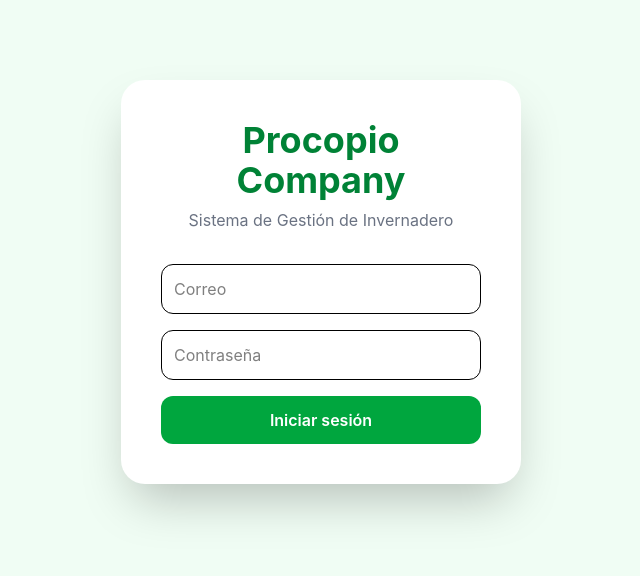
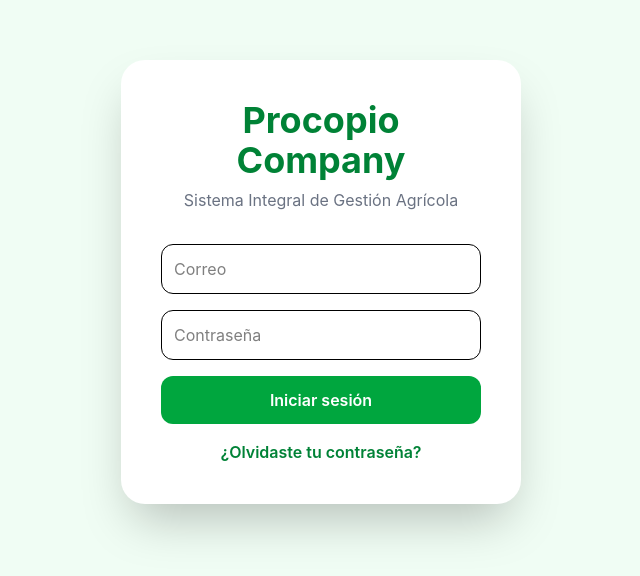
Before and after one commit to Gael0831/procopio-company, a React app in the folder frontend/: page /procopio_company/ in a window 1280 px wide. Shown: the part 118-694 px from the top of the page, without its empty margins (319-959 px from the left). Built offline with nearby package versions, Linux system fonts and the light colour scheme; no server answers; the HTML template or start-up script is replaced by a standard one.

Commit message:
Agregar recuperacion de contraseña

```diff
--- a/frontend/src/pages/Login.jsx
+++ b/frontend/src/pages/Login.jsx
@@ -23,27 +23,19 @@ function Login() {
         }
 
         try {
+            const respuesta = await API.post('/usuarios/login', {
+                correo,
+                password
+            });
 
-            const respuesta = await API.post(
-                '/usuarios/login',
-                {
-                    correo,
-                    password
-                }
-            );
-
-            if(respuesta.data.success){
-
+            if (respuesta.data.success) {
                 Swal.fire({
                     icon: 'success',
                     title: 'Bienvenido',
                     text: respuesta.data.mensaje
                 });
 
-                localStorage.setItem(
-                    'token',
-                    respuesta.data.token
-                );
+                localStorage.setItem('token', respuesta.data.token);
 
                 localStorage.setItem(
                     'usuario',
@@ -51,40 +43,96 @@ function Login() {
                 );
 
                 navigate('/dashboard');
-
-            }else{
-
+            } else {
                 Swal.fire({
                     icon: 'error',
                     title: 'Error',
                     text: respuesta.data.mensaje
                 });
-
             }
 
         } catch (error) {
-
             Swal.fire({
                 icon: 'error',
                 title: 'Error de conexión',
-                text: 'No se pudo conectar con el servidor'
+                text: error.response?.data?.mensaje || 'No se pudo conectar con el servidor'
             });
-
         }
 
     };
 
+    const recuperarPassword = async () => {
+        const resultado = await Swal.fire({
+            title: 'Restablecer contraseña',
+            html: `
+                <input id="correoReset" class="swal2-input" placeholder="Correo electrónico">
+                <input id="passwordReset" type="password" class="swal2-input" placeholder="Nueva contraseña">
+                <input id="passwordConfirmar" type="password" class="swal2-input" placeholder="Confirmar contraseña">
+            `,
+            confirmButtonText: 'Actualizar contraseña',
+            showCancelButton: true,
+            cancelButtonText: 'Cancelar',
+            preConfirm: () => {
+                const correoReset = document.getElementById('correoReset').value;
+                const passwordReset = document.getElementById('passwordReset').value;
+                const passwordConfirmar = document.getElementById('passwordConfirmar').value;
+
+                if (!correoReset || !passwordReset || !passwordConfirmar) {
+                    Swal.showValidationMessage('Todos los campos son obligatorios');
+                    return false;
+                }
+
+                if (passwordReset.length < 6) {
+                    Swal.showValidationMessage('La contraseña debe tener al menos 6 caracteres');
+                    return false;
+                }
+
+                if (passwordReset !== passwordConfirmar) {
+                    Swal.showValidationMessage('Las contraseñas no coinciden');
+                    return false;
+                }
+
+                return {
+                    correoReset,
+                    passwordReset
+                };
+            }
+        });
+
+        if (!resultado.isConfirmed) return;
+
+        try {
+            const respuesta = await API.put('/usuarios/restablecer-password', {
+                correo: resultado.value.correoReset,
+                nuevaPassword: resultado.value.passwordReset
+            });
+
+            Swal.fire({
+                icon: 'success',
+                title: 'Contraseña actualizada',
+                text: respuesta.data.mensaje
+            });
+
+        } catch (error) {
+            Swal.fire({
+                icon: 'error',
+                title: 'No se pudo actualizar',
+                text: error.response?.data?.mensaje || 'Ocurrió un error'
+            });
+        }
+    };
+
     return (
-        <div className="min-h-screen bg-green-50 flex items-center justify-center">
+        <div className="min-h-screen bg-green-50 flex items-center justify-center p-4">
 
-            <div className="bg-white dark:bg-gray-800 p-10 rounded-3xl shadow-2xl w-[400px]">
+            <div className="bg-white dark:bg-gray-800 p-8 md:p-10 rounded-3xl shadow-2xl w-full max-w-[400px]">
 
                 <h1 className="text-4xl font-bold text-center text-green-700">
                     Procopio Company
                 </h1>
 
                 <p className="text-center text-gray-500 dark:text-gray-300 mt-2">
-                    Sistema de Gestión de Invernadero
+                    Sistema Integral de Gestión Agrícola
                 </p>
 
                 <div className="mt-8 space-y-4">
@@ -112,12 +160,19 @@ function Login() {
                         Iniciar sesión
                     </button>
 
+                    <button
+                        onClick={recuperarPassword}
+                        className="w-full text-green-700 hover:underline font-semibold"
+                    >
+                        ¿Olvidaste tu contraseña?
+                    </button>
+
                 </div>
 
             </div>
 
         </div>
-    )
+    );
 }
 
-export default Login
+export default Login;
```
Also changed, not shown: 2 other files (tests, documents, lock files or other folders).
